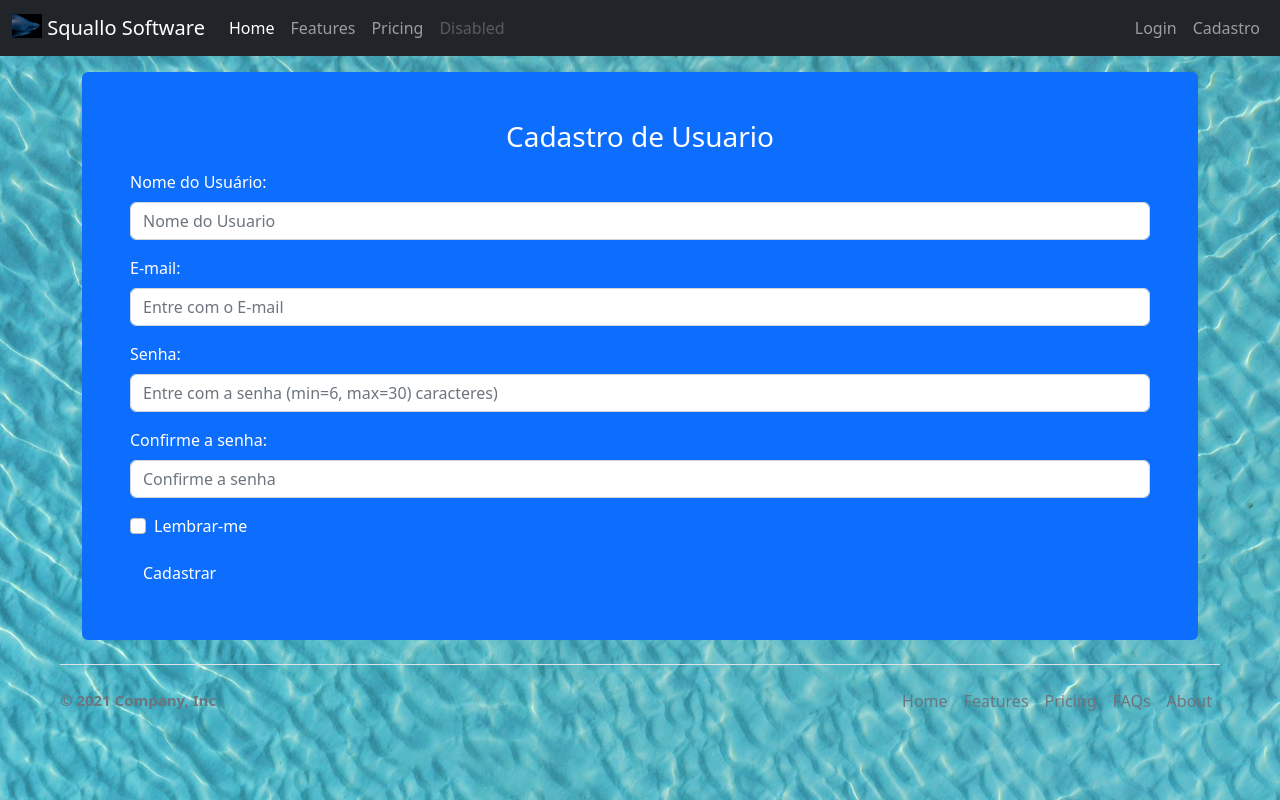
After one commit to PTARSONEVES/Flask-Squallo, a Flask app: page /cadastro in a window 1280 px wide. The commit adds this page. Run offline with Flask 3, Linux system fonts and the light colour scheme; some libraries are stand-ins or nearby versions.

Commit message:
refatoração do projeto

```diff
--- a/requirements.txt
+++ b/requirements.txt
@@ -1,6 +1,8 @@
 flask
 gunicorn
-flask_sqlalchemy
+sqlalchemy
 flask_bcrypt
 flask_login
+flask_wtf
 mysqlclient
+wtforms
--- /dev/null
+++ b/squallo/forms.py
@@ -0,0 +1,9 @@
+from flask_wtf import FlaskForm
+from wtforms import StringField, PasswordField, SubmitField, EmailField
+
+class CadastroForm(FlaskForm):
+    usuario = StringField(label="Nome do Usuário:")
+    email = EmailField(label="E-mail:")
+    senha = PasswordField(label="Senha:")
+    cnfsenha = PasswordField(label="Confirme a senha:")
+    submit = SubmitField(label="Cadastrar")
--- /dev/null
+++ b/squallo/models.py
@@ -0,0 +1 @@
+from mercado import db
--- /dev/null
+++ b/squallo/routes.py
@@ -0,0 +1,22 @@
+from squallo import app, db
+from flask import render_template, jsonify, request
+from squallo.database import cadastra_usuario
+from squallo.forms import CadastroForm
+
+@app.route("/")
+def page_home():
+    return render_template('home.html',titulopagina='Home',idpage='homepage')
+
+@app.route("/cadastro",methods=['GET','POST'])
+def page_cadastro():
+    form=CadastroForm()
+    if form.validate_on_submit():
+        print('sim')
+        usuario = form.usuario.data
+        email = form.email.data
+        senha = form.senha.data
+        cadastra_usuario(usuario=usuario,email=email,senha=senha)
+    else:
+        print('Não')
+        print(form.usuario)
+    return render_template('cadastro.html',titulopagina='Cadastro de Usuário',idpage='cadusu',form=form)
--- a/static/css/estilo.css
+++ b/squallo/static/css/estilo.css
@@ -1,4 +1,4 @@
-#Home{
+body{
     background-image: url("/static/images/home-tubarao-01.jpg");
     background-repeat: no-repeat;
     background-size: 100%;
@@ -12,10 +12,13 @@
     text-align: center;
     top: 0;
     background-size: cover;
+}
+
+#homepage{
     color: cyan;
 }
 
-#Home footer  li,p{
+#Homepage footer  li,p{
     color:black;
     font-size: 15px;
     font-weight: bold;
--- a/templates/home.html
+++ b/squallo/templates/base.html
@@ -3,14 +3,19 @@
 <head>
     <meta charset="UTF-8">
     <meta name="viewport" content="width=device-width, initial-scale=1.0">
-    <title>{{ titulopagina }}</title>
+    <title>
+		{% block titulo %}
+
+		{% endblock %}
+		</title>
     <link rel="stylesheet"  href="{{ url_for('static',filename='css/estilo.css') }}">
     <link rel="stylesheet" href="https://cdn.jsdelivr.net/npm/bootstrap@5.2.3/dist/css/bootstrap.min.css" integrity="sha384-rbsA2VBKQhggwzxH7pPCaAqO46MgnOM80zW1RWuH61DGLwZJEdK2Kadq2F9CUG65" crossorigin="anonymous">
 </head>
-<body id="{{ titulopagina }}">
+<body id="{{ idpage }}">
     {% include 'includes/navbar.html' %}
-    <h1 class="text-center">Olá Mundo</h1>
-    <hr>
+		{% block conteudo %}
+
+		{% endblock %}
     {% include 'includes/footer.html' %}
     <script src="https://cdn.jsdelivr.net/npm/bootstrap@5.2.3/dist/js/bootstrap.min.js" integrity="sha384-cuYeSxntonz0PPNlHhBs68uyIAVpIIOZZ5JqeqvYYIcEL727kskC66kF92t6Xl2V" crossorigin="anonymous"></script>
     <script src="https://cdn.jsdelivr.net/npm/bootstrap@5.2.3/dist/js/bootstrap.bundle.min.js" integrity="sha384-kenU1KFdBIe4zVF0s0G1M5b4hcpxyD9F7jL+jjXkk+Q2h455rYXK/7HAuoJl+0I4" crossorigin="anonymous"></script>
--- /dev/null
+++ b/squallo/templates/cadastro.html
@@ -0,0 +1,38 @@
+{% extends 'base.html' %}
+
+{% block titulo %}
+    {{ titulopagina }}
+{% endblock %}
+
+{% block conteudo %}
+<div class="container mt-3">
+  <div class="mt-4 p-5 bg-primary text-white rounded">
+    <h3 class="text-center">Cadastro de Usuario</h3>
+		<form method="POST" action="#
+		/cadastro">
+			<div class="mb-3 mt-3">
+				<label for="txt" class="form-label">{{ form.usuario.label() }}</label>
+				<input type="text" class="form-control" id="usuario" placeholder="Nome do Usuario" name="usuario">
+			</div>
+			<div class="mb-3">
+				<label for="pwd" class="form-label">{{ form.email.label() }}</label>
+				<input type="email" class="form-control" id="email" placeholder="Entre com o E-mail" name="email">
+			</div>
+			<div class="mb-3 mt-3">
+				<label for="pwd" class="form-label">{{ form.senha.label() }}</label>
+				<input type="password" class="form-control" id="senha" placeholder="Entre com a senha (min=6, max=30) caracteres)" name="senha">
+			</div>
+			<div class="mb-3 mt-3">
+				<label for="pwd" class="form-label">{{ form.cnfsenha.label() }}</label>
+				<input type="password" class="form-control" id="cnfsenha" placeholder="Confirme a senha" name="cnfsenha">
+			</div>
+			<div class="form-check mb-3">
+				<label class="form-check-label">
+					<input class="form-check-input" type="checkbox" name="remember"> Lembrar-me
+				</label>
+			</div>
+			<button type="submit" class="btn btn-primary" name="submit">Cadastrar</button>
+</form>
+	</div>
+</div>
+{% endblock %}
--- a/templates/includes/navbar.html
+++ b/squallo/templates/includes/navbar.html
@@ -8,12 +8,16 @@
             <span class="navbar-toggler-icon"></span>
         </button>
         <div class="collapse navbar-collapse" id="navbarNavAltMarkup">
-            <div class="navbar-nav">
+            <div class="navbar-nav me-auto">
                 <a class="nav-link active" aria-current="page" href="{{ url_for('page_home') }}">Home</a>
                 <a class="nav-link" href="#">Features</a>
                 <a class="nav-link" href="#">Pricing</a>
                 <a class="nav-link disabled" href="#" tabindex="-1" aria-disabled="true">Disabled</a>
             </div>
+            <div class="navbar-nav ms-auto">
+                <a class="nav-link" href="#">Login</a>
+                <a class="nav-link" href="{{ url_for('page_cadastro') }}">Cadastro</a>
+            </div>
         </div>
     </div>
 </nav>
```
Also changed, not shown: squallo/__init__.py (renamed from app.py, +3 -6 lines), squallo/database.py (added, +52 -0 lines), squallo/templates/home.html (added, +10 -0 lines), squallo/static/images/home-tubarao-01(1).jpg (renamed from static/images/home-tubarao-01(1).jpg), squallo/static/images/home-tubarao-01.jpg (renamed from static/images/home-tubarao-01.jpg), squallo/static/images/logo-tubarao-01.png (renamed from static/images/logo-tubarao-01.png), squallo/templates/includes/footer.html (renamed from templates/includes/footer.html).
